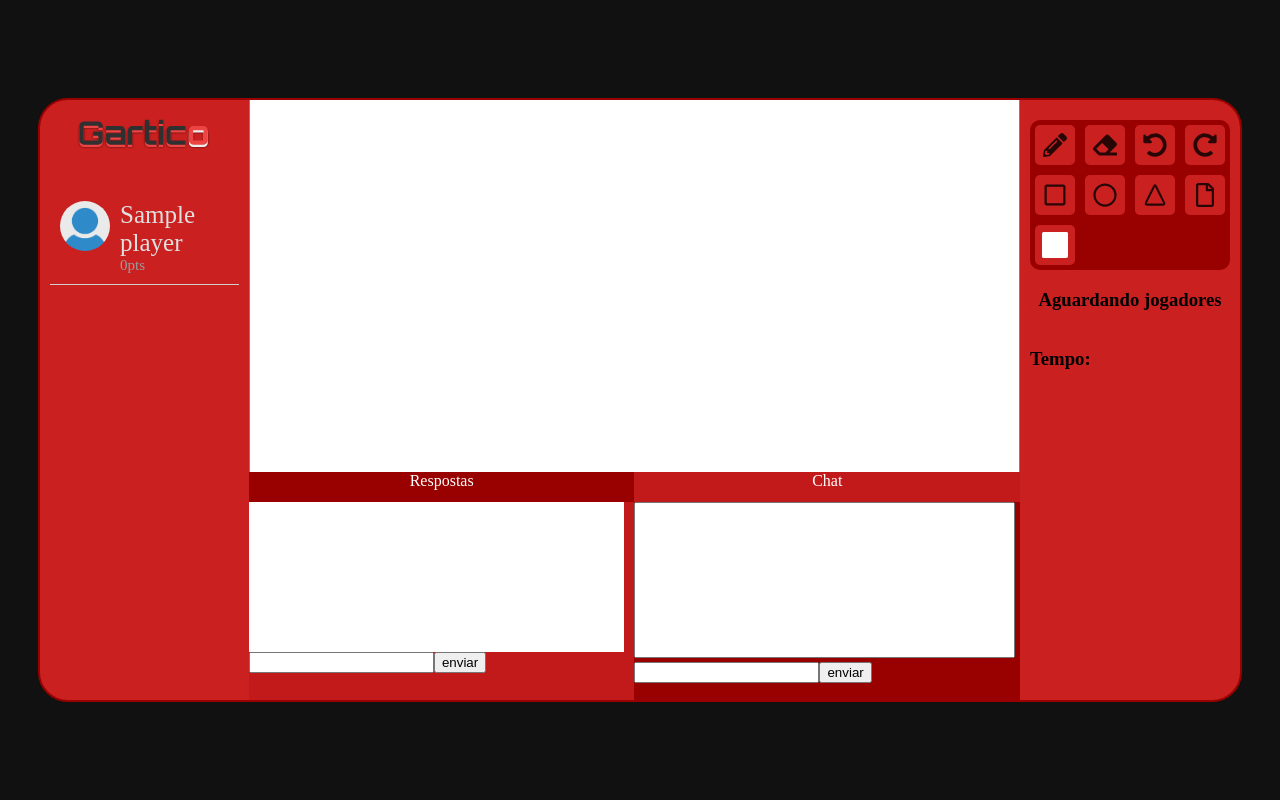
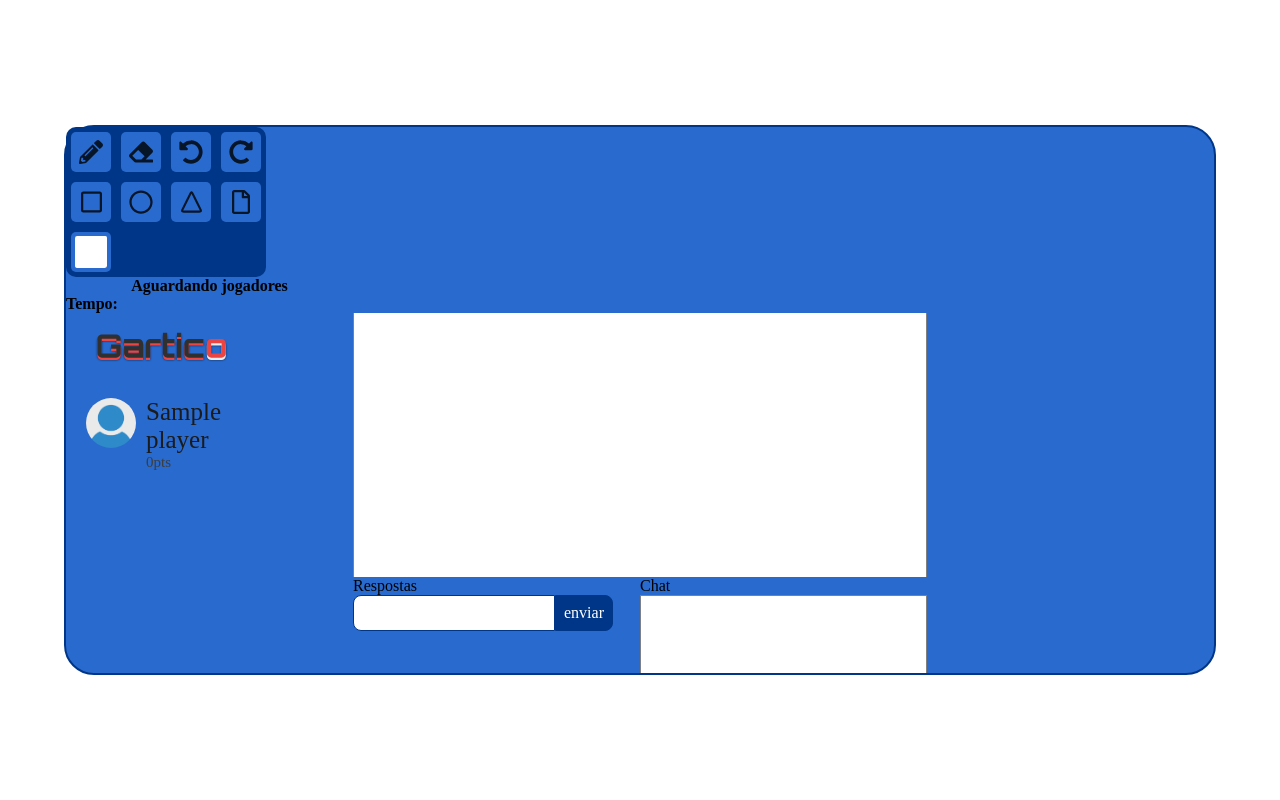
Before and after one commit to gilmar-sales/gartico, a Flask app: template server/templates/room.html in a window 1280 px wide. Run offline with Flask 2, Linux system fonts and the light colour scheme; the template is opened without the code that fills it: most values are stand-ins (such as "Sample title", 1, 10 or a date in 2020); some libraries are stand-ins or nearby versions; some web fonts are replaced.

Commit message:
update styles

```diff
--- a/server/static/css/main.css
+++ b/server/static/css/main.css
@@ -1,47 +1,84 @@
 @font-face {
   font-family: Type Grotesk;
-    src: url('/static/fonts/Typo Grotesk Rounded Demo.otf');
+  src: url("/static/fonts/Typo Grotesk Rounded Demo.otf");
+}
+
+:root {
+  --primary-color: #286ace;
+  --secondary-color: #003688;
+}
+
+* {
+  margin: 0;
+  padding: 0;
+  border: 0;
+  box-sizing: border-box;
+  font-family: "Type Grotesk";
+  appearance: none;
+}
+
+*:focus {
+  outline: none;
+}
+
+h1 {
+  font-size: 2rem;
+}
+h2 {
+  font-size: 1.5rem;
 }
 
 body {
-    margin: 0;
-    width: 100vw;
-    height: 100vh;
-    background-color: #111;
-    font-family: 'Type Grotesk';
   display: flex;
-    justify-content: center;
   align-items: center;
-    orientation: landscape;
 }
 
 .container {
-    height: 100%;
-    display: flex;
-    justify-content: center;
-    align-items: center;
+  width: min(1330px, 100%);
+  height: 100vh;
 }
 
-
-button {
-    height: 40px;
-    font-family: 'Type Grotesk';
-    display: flex;
-    justify-content: center;
-    align-items: center;
-    background-color: #cb2020;
+button,
+input[type="submit"] {
+  background-color: var(--secondary-color);
   color: white;
   cursor: pointer;
+
+  padding: 0.75rem;
   border-style: none;
-    border-radius: 5px;
-    margin: 5px;
+  border-radius: 0.5rem;
+  appearance: none;
 }
 
 button:hover {
-    background-color: #fa4a4a;
+  background-color: var(--secondary-color);
+  filter: brightness(1.3);
 }
 
 button a {
   color: white;
   text-decoration: none;
 }
+
+.row input[type="text"] {
+  border-top-left-radius: 0.5rem;
+  border-bottom-left-radius: 0.5rem;
+  border: 1px var(--secondary-color) solid;
+}
+.row input[type="submit"] {
+  border-top-left-radius: 0;
+  border-bottom-left-radius: 0;
+  padding: 0.5rem;
+  border: 1px var(--secondary-color) solid;
+}
+
+@media screen and (max-width: 768px) {
+  * {
+    font-size: 0.8rem;
+  }
+}
+@media screen and (min-width: 1280px) {
+  * {
+    font-size: 1rem;
+  }
+}
--- a/server/static/css/room.css
+++ b/server/static/css/room.css
@@ -1,11 +1,23 @@
+.container {
+  display: flex;
+  justify-content: center;
+  align-items: center;
+}
+
 .game {
-    height: 600px;
-    width: 1200px;
-    display: flex;
-    flex-direction: row;
-    background-color: #cb2020;
+  display: grid;
+  grid-template-columns: [left] 1fr [mid] 2fr [right] 1fr;
+  background-color: var(--primary-color);
   border-radius: 30px;
-    border: 2px #990101 solid;
+  border: 2px var(--secondary-color) solid;
+  width: 90%;
+}
+
+.room_logo {
+  color: white;
+  font-weight: 900;
+  font-size: 3rem;
+  text-align: center;
 }
 
 .col {
@@ -19,11 +31,11 @@
 }
 
 .no-selectable {
-    -webkit-touch-callout: none;  /* iPhone OS, Safari */
-    -webkit-user-select: none;    /* Chrome, Safari 3 */
-    -khtml-user-select: none;     /* Safari 2 */
-    -moz-user-select: none;       /* Firefox */
-    -ms-user-select: none;        /* IE10+ */
+  -webkit-touch-callout: none; /* iPhone OS, Safari */
+  -webkit-user-select: none; /* Chrome, Safari 3 */
+  -khtml-user-select: none; /* Safari 2 */
+  -moz-user-select: none; /* Firefox */
+  -ms-user-select: none; /* IE10+ */
   user-select: none;
 }
 
@@ -33,10 +45,11 @@
 }
 
 .users-panel {
-    width: 200px;
+  width: 12rem;
   margin: 0;
   flex-grow: 1;
   overflow-y: auto;
+  grid-area: left;
 }
 
 .users-panel ul {
@@ -45,6 +58,11 @@
   flex-direction: column;
   padding-left: 10px;
   padding-right: 10px;
+  background-color: transparent;
+}
+
+.users-panel ul li:last-child {
+  border: none;
 }
 
 .users-panel ul li {
@@ -61,81 +79,62 @@
 
 .user-name {
   font-size: 25px;
-    color: #e0e0e0;
+  color: #1b1b1b;
 }
 
 .user-rank {
   font-size: 15px;
-    color: #9c9c9c;
+  color: #3d3d3d;
 }
 
 .center-panel {
-    flex-grow: 8;
-    flex-direction: column;
+  grid-area: mid;
 }
 
 .canvas {
   background-color: white;
   border-left: 1px gray solid;
   border-right: 1px gray solid;
-    flex-grow: 1;
+  grid-area: mid;
 }
 
 .bottom-center-pannel {
-    min-height: 150px;
-    flex-grow: 1;
+  display: grid;
+  grid-template-columns: 1fr 1fr;
+  overflow: hidden;
 }
 
-.answers {
-    width: 350px;
-    flex-grow: 1;
-    background-color: #c21a1a;
+.message {
+  display: grid;
+  grid-template-rows: 1fr 4fr 1fr;
+  background-color: var(--primary-color);
 }
-.answers-title {
-    height: 30px;
+
+.message-title {
   color: white;
   text-align: center;
-    background-color: #990101;
-}
-
-.answers-area {
-    width: 375px;
-    height: 150px;
-    background-color: white;
-    resize: none;
-    overflow: scroll;
-    scroll-behavior: auto;
-}
-
-.chat {
-    width: 350px;
-    flex-grow: 1;
-    background-color: #990101;
-}
-
-.chat-title {
-    height: 30px;
-    color: white;
-    text-align: center;
-    background-color: #c21a1a;
+  background-color: var(--primary-color);
 }
 
 .message-area {
-    width: 375px;
-    height: 150px;
+  width: 100%;
+  height: 100%;
+  background-color: white;
   resize: none;
+  overflow: auto;
+  border: 1px gray solid;
 }
 
-.side-panel {
+.right-panel {
   padding: 20px 10px;
   flex-direction: column;
+  grid-area: right;
 }
 
 .tool-panel {
-    background-color: #990101;
-    display: flex;
-    flex-direction: row;
-    flex-wrap: wrap;
+  background-color: var(--secondary-color);
+  display: grid;
+  grid-template-columns: 1fr 1fr 1fr 1fr;
   align-content: flex-start;
   border-radius: 10px;
   max-width: 200px;
@@ -147,21 +146,21 @@
   display: flex;
   justify-content: center;
   align-items: center;
-    background-color: #cb2020;
+  background-color: var(--primary-color);
   border-style: none;
   border-radius: 5px;
   margin: 5px;
 }
 
 .tool-btn:hover {
-    background-color: #fa4a4a;
+  background-color: var(--primary-color);
+  filter: brightness(1.3);
 }
-
 
 .tooltip {
   visibility: hidden;
-    background-color: #610404;
-    font-family: 'Type Grotesk';
+  background-color: black;
+  font-family: "Type Grotesk";
   color: #fff;
   text-align: center;
   padding: 5px 10px;
@@ -186,7 +185,7 @@
   margin-left: -5px;
   border-width: 5px;
   border-style: solid;
-    border-color:  transparent transparent #610404 transparent;
+  border-color: transparent transparent black transparent;
 }
 
 /* Show the tooltip text when you mouse over the tooltip container */
@@ -207,3 +206,14 @@
   background-color: blue;
   color: white;
 }
+
+@media screen and (max-width: 768px) {
+  .game {
+    max-width: 760px;
+  }
+}
+@media screen and (max-width: 1330px) {
+  .game {
+    width: 90%;
+  }
+}
```
Also changed, not shown: server/static/css/index.css (+47 -28 lines). Lines whose indentation alone changed are shown as unchanged.
